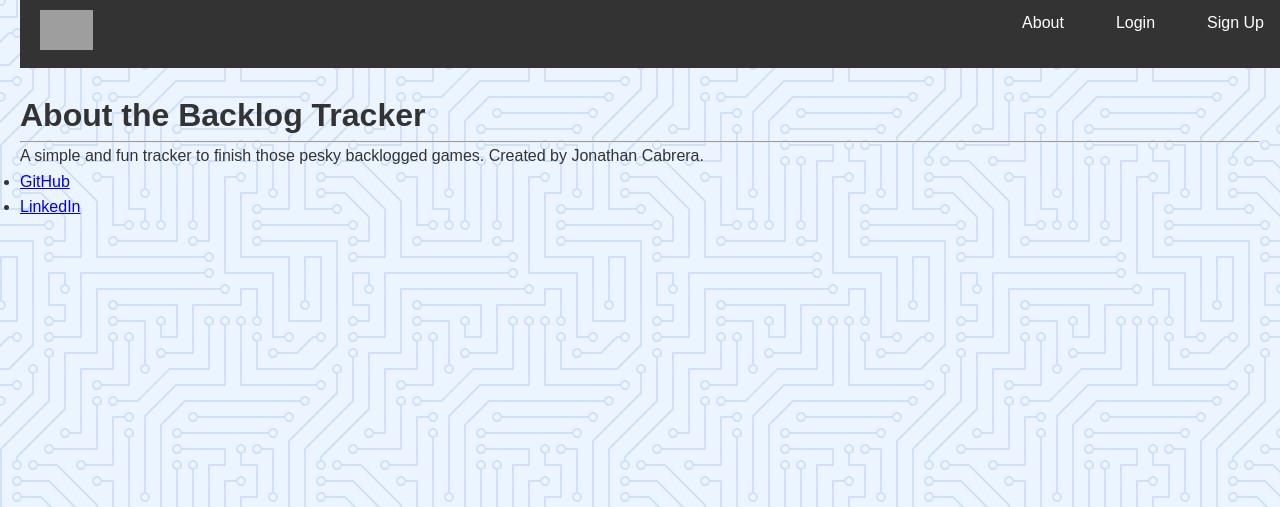
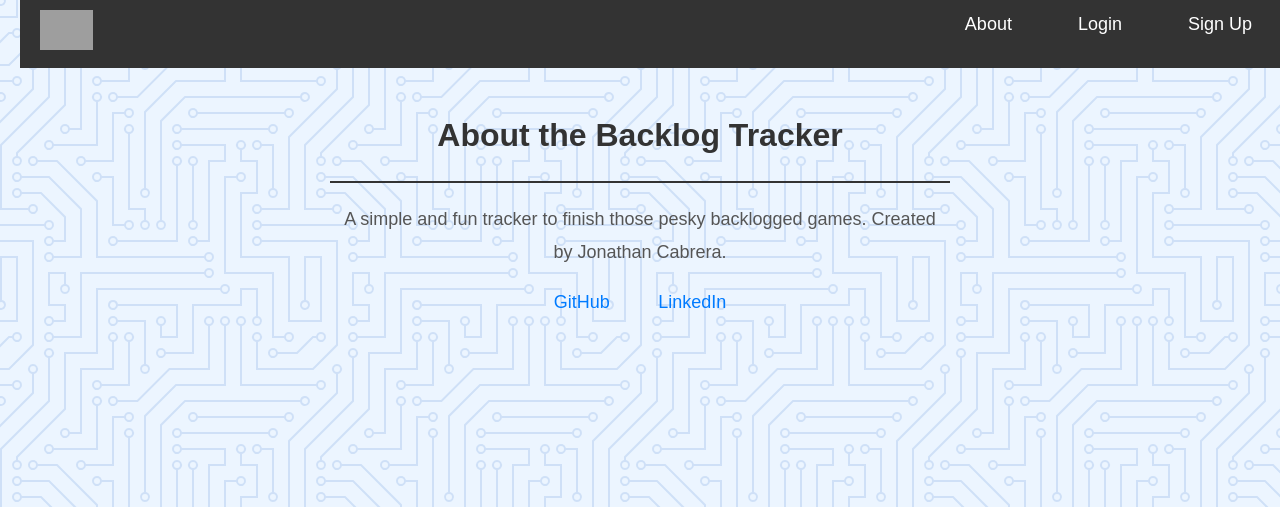
Before and after one commit to tgunnr/game-backlog-tracker, a Django app: template main_app/templates/about.html in a window 1280 px wide. Shown: the top 507 px of the page. Run offline with Django 3.2, Linux system fonts and the light colour scheme; the template is opened without the code that fills it, so the values that code supplies are empty; grey boxes are pictures that could not be loaded.

Commit message:
add about.css

```diff
--- /dev/null
+++ b/main_app/static/css/about.css
@@ -0,0 +1,51 @@
+/* About Page CSS */
+
+h1 {
+  text-align: center;
+  font-size: 32px;
+  margin-top: 20px;
+  color: #333;
+}
+
+.page-content {
+  font-size: 18px;
+  color: #555;
+  line-height: 1.8;
+  margin: 20px auto;
+  max-width: 600px;
+  text-align: center;
+}
+
+hr {
+  width: 50%;
+  margin: 20px auto;
+  border: 0;
+  height: 2px;
+  background-color: #333;
+}
+
+ul {
+  list-style-type: none;
+  padding: 0;
+  margin: 20px auto;
+  text-align: center;
+}
+
+ul li {
+  display: inline-block;
+  margin: 0 10px;
+}
+
+ul li a {
+  text-decoration: none;
+  color: #007bff;
+  font-size: 18px;
+  border: 2px solid transparent;
+  padding: 5px 10px;
+  transition: color 0.3s, border 0.3s;
+}
+
+ul li a:hover {
+  color: #0056b3;
+  border-bottom: 2px solid #007bff;
+}
--- a/main_app/static/css/base.css
+++ b/main_app/static/css/base.css
@@ -1,5 +1,3 @@
-/* Combined CSS */
-
 * {
   margin: 0;
   padding: 0;
@@ -66,10 +64,9 @@ nav ul li a:hover {
 }
 
 main {
-  padding-top: 70px; /* Adjust this if the header height changes */
+  padding-top: 70px;
 }
 
-/* Existing CSS */
 
 .logo-container {
   display: flex;
@@ -132,8 +129,6 @@ main {
   background-color: #218838;
 }
 
-/* Responsive styling */
-
 @media (max-width: 600px) {
   .logo-container {
     margin: 20px;
--- a/main_app/templates/about.html
+++ b/main_app/templates/about.html
@@ -1,4 +1,9 @@
 {% extends "base.html" %}
+{% load static %}
+
+{% block head %}
+<link rel="stylesheet" type="text/css" href="{% static 'css/about.css' %}"/>
+{% endblock %}
 
 {% block content %}
 
--- a/main_app/templates/signup.html
+++ b/main_app/templates/signup.html
@@ -2,7 +2,7 @@
 {% load static %}
 
 {% block head %}
-<link rel="stylesheet" type="text/css" href="{% static 'css/form.css' %}"/>
+<link rel="stylesheet" type="text/css" href="{% static 'css/home.css' %}"/>
 {% endblock %}
 
 {% block content %}
```
